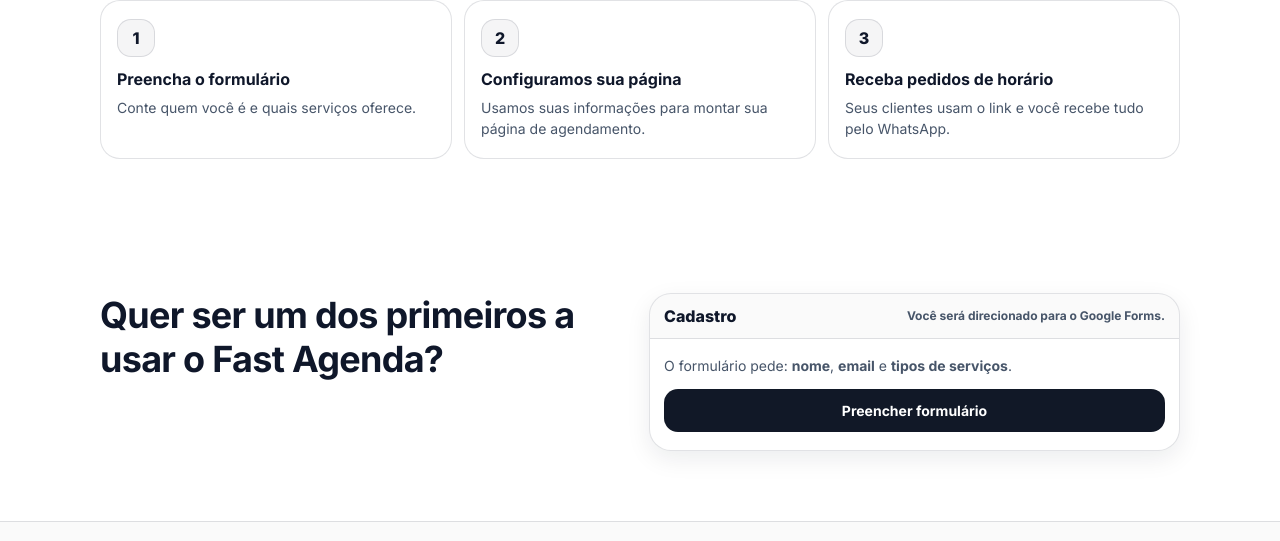
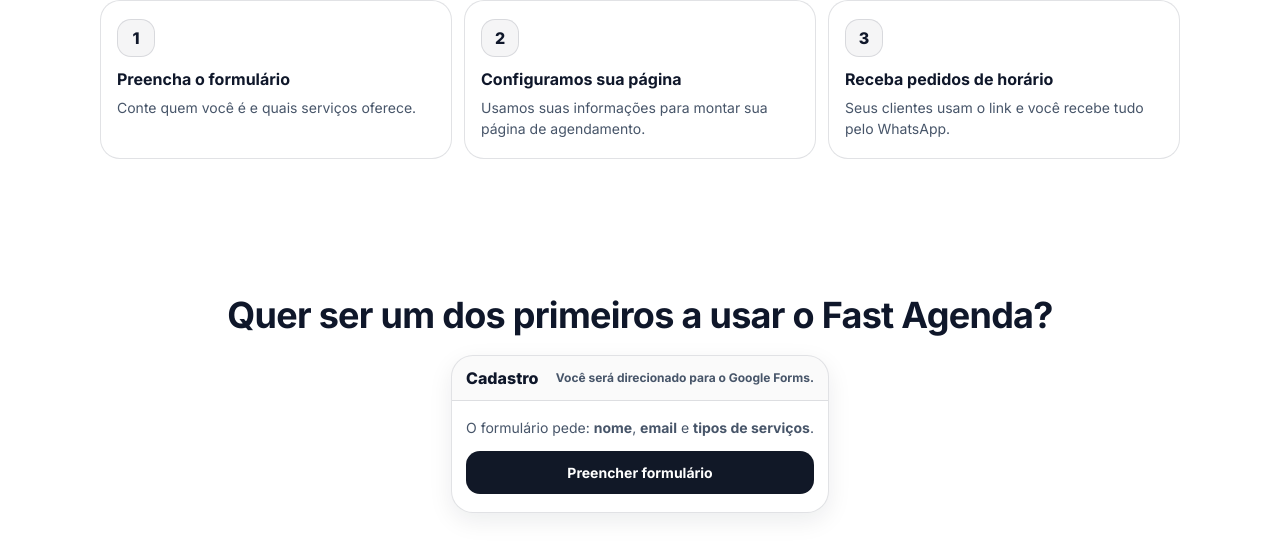
Before and after one commit to LuanaArimitsu/FastAgenda, a website built with Vite: page index.html in a window 1280 px wide. Shown: the part 732-1273 px from the top of the page. Built offline with nearby package versions, Linux system fonts and the light colour scheme.

Commit message:
ajuste de css

```diff
--- a/src/styles.css
+++ b/src/styles.css
@@ -417,9 +417,10 @@
 }
 .cta__grid{
   display:grid;
-  grid-template-columns: 1fr 1fr;
+  grid-template-columns: 1fr;
   gap: 18px;
-  align-items: start;
+  justify-items: center;
+  text-align: center;
 }
 .cta__sub{ color: var(--muted); line-height:1.55; }
 .mini{
@@ -439,6 +440,7 @@
 }
 
 .form-frame{
+  max-width: 500px;
   border-radius: 22px;
   background: #fff;
   border: 1px solid var(--border);
```
